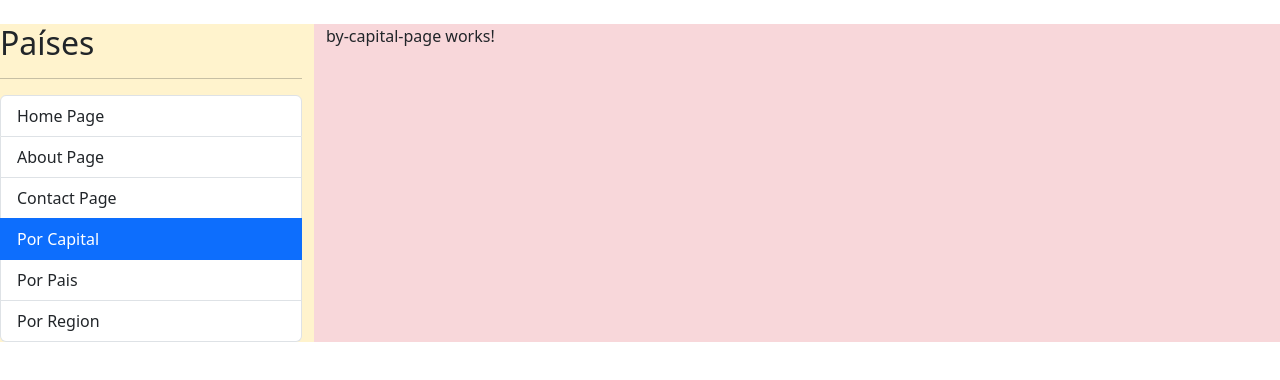
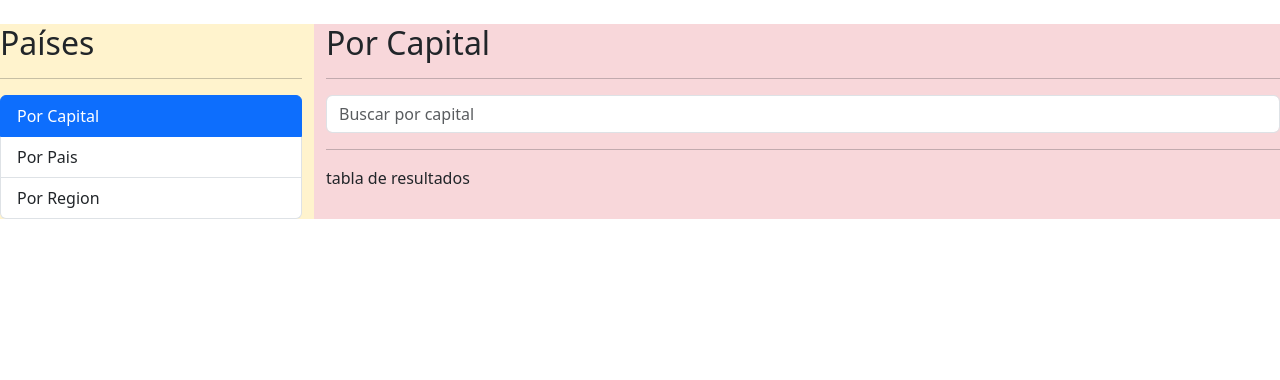
Before and after one commit to andersonNB/CountryProject, an Angular app: page /countries/by-capital in a window 1280 px wide. Shown: the top 380 px of the page. Built offline with nearby package versions, Linux system fonts and the light colour scheme.

Commit message:
FEATURE: Creacion del searchBox component

```diff
--- a/src/app/app-routing.module.ts
+++ b/src/app/app-routing.module.ts
@@ -4,6 +4,7 @@ import { HomePageComponent } from './shared/pages/home-page/home-page.component'
 import { AboutPageComponent } from './shared/pages/about-page/about-page.component';
 import { ContactPageComponent } from './shared/pages/contact-page/contact-page.component';
 
+//loadChildren implementa la carga perezosa
 const routes: Routes = [
   {
     path:'',
@@ -23,7 +24,7 @@ const routes: Routes = [
   },
   {
     path:'**',
-    redirectTo: ''
+    redirectTo: 'countries'
   }
 ];
 //forRoot para dar a entender que es del modulo principal(app)
--- a/src/app/countries/countries-routing.module.ts
+++ b/src/app/countries/countries-routing.module.ts
@@ -22,6 +22,10 @@ const routes: Routes = [
     {
         path:'by/:id',
         component: CountryPageComponent
+    },
+    {
+        path:'**',
+        redirectTo: 'by-capital'
     }
 
 ]
--- a/src/app/countries/countries.module.ts
+++ b/src/app/countries/countries.module.ts
@@ -5,6 +5,7 @@ import { ByCountryPageComponent } from './pages/by-country-page/by-country-page.
 import { ByRegionPageComponent } from './pages/by-region-page/by-region-page.component';
 import { CountryPageComponent } from './pages/country-page/country-page.component';
 import { CountriesRoutingModule } from './countries-routing.module';
+import { SharedModule } from '../shared/shared.module';
 
 
 
@@ -17,7 +18,8 @@ import { CountriesRoutingModule } from './countries-routing.module';
   ],
   imports: [
     CommonModule,
-    CountriesRoutingModule
+    CountriesRoutingModule,
+    SharedModule
   ]
 })
 export class CountriesModule { }
--- a/src/app/countries/pages/by-capital-page/by-capital-page.component.html
+++ b/src/app/countries/pages/by-capital-page/by-capital-page.component.html
@@ -1 +1,17 @@
-<p>by-capital-page works!</p>
+<h2>Por Capital</h2>
+<hr>
+
+<div class="row">
+    <div class="col">
+        <!-- SearchBox -->
+          <shared-search-box></shared-search-box>
+    </div>
+</div>
+
+
+<div class="row">
+    <div class="col">
+        <hr>
+        tabla de resultados
+ </div>
+</div>
--- /dev/null
+++ b/src/app/shared/components/search-box/search-box.component.html
@@ -0,0 +1 @@
+<input type="text" name="" id="" placeholder="Buscar por capital" class="form-control">
--- a/src/app/shared/components/shared/sidebar.component.html
+++ b/src/app/shared/components/sidebar/sidebar.component.html
@@ -1,9 +1,7 @@
 <h2>Países</h2>
 <hr>
-
-
 <ul class="list-group">
-    <li
+    <!-- <li
     routerLink=""
     routerLinkActive="active"
     [routerLinkActiveOptions]="{exact: true}"
@@ -15,7 +13,7 @@
     <li
     routerLink="contact"
     routerLinkActive="active"
-    class="list-group-item">Contact Page</li>
+    class="list-group-item">Contact Page</li> -->
     <li
     routerLink="countries/by-capital"
     routerLinkActive="active"
--- a/src/app/shared/shared.module.ts
+++ b/src/app/shared/shared.module.ts
@@ -3,8 +3,9 @@ import { CommonModule } from '@angular/common';
 import { RouterModule } from '@angular/router';
 import { HomePageComponent } from './pages/home-page/home-page.component';
 import { AboutPageComponent } from './pages/about-page/about-page.component';
-import { SidebarComponent } from './components/shared/sidebar.component';
+import { SidebarComponent } from './components/sidebar/sidebar.component';
 import { ContactPageComponent } from './pages/contact-page/contact-page.component';
+import { SearchBoxComponent } from './components/search-box/search-box.component';
 
 
 
@@ -14,6 +15,7 @@ import { ContactPageComponent } from './pages/contact-page/contact-page.componen
     HomePageComponent,
     SidebarComponent,
     ContactPageComponent,
+    SearchBoxComponent,
   ],
   imports: [
     CommonModule,
@@ -24,6 +26,7 @@ import { ContactPageComponent } from './pages/contact-page/contact-page.componen
     HomePageComponent,
     SidebarComponent,
     ContactPageComponent,
+    SearchBoxComponent
   ]
 })
 export class SharedModule { }
```
Also changed, not shown: src/app/shared/components/search-box/search-box.component.ts (added, +10 -0 lines), src/app/shared/components/search-box/search-box.component.css (added), src/app/shared/components/sidebar/sidebar.component.ts (renamed from src/app/shared/components/shared/sidebar.component.ts).
